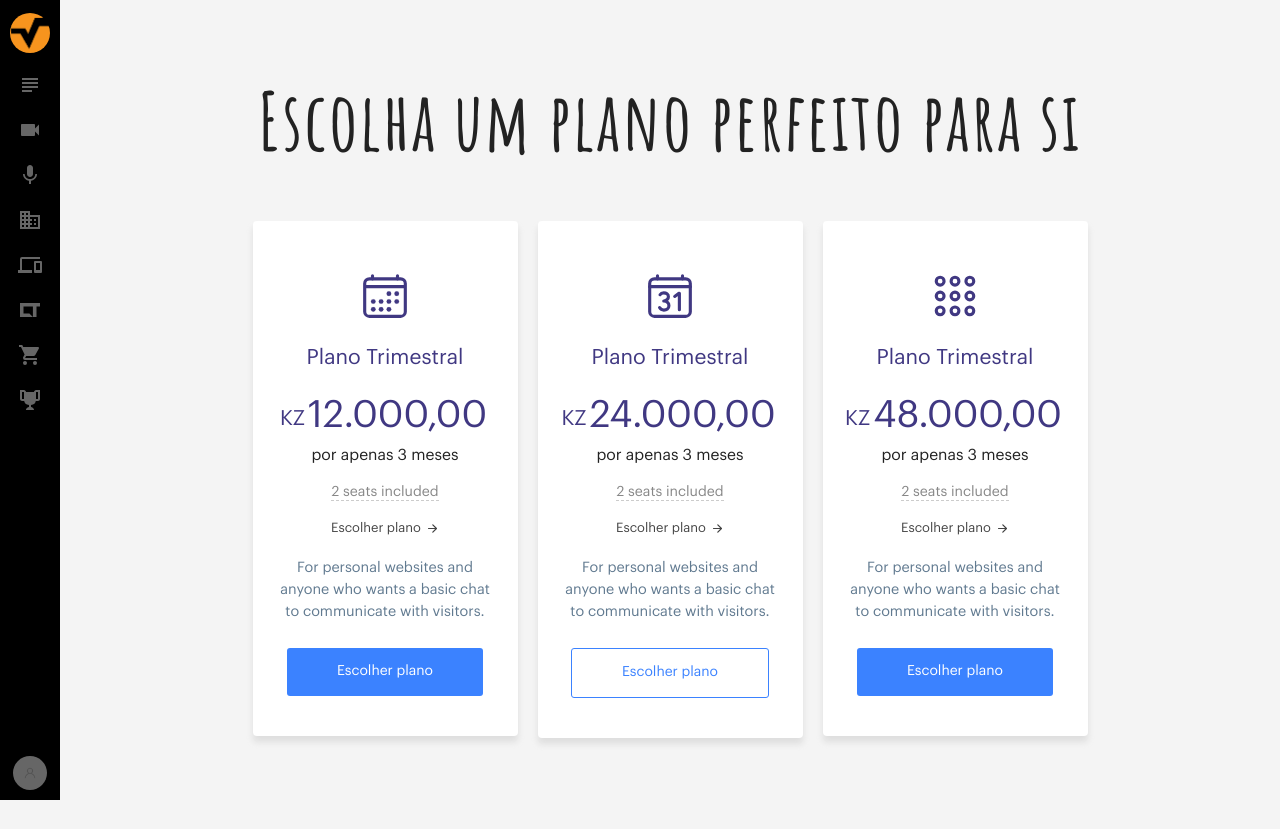
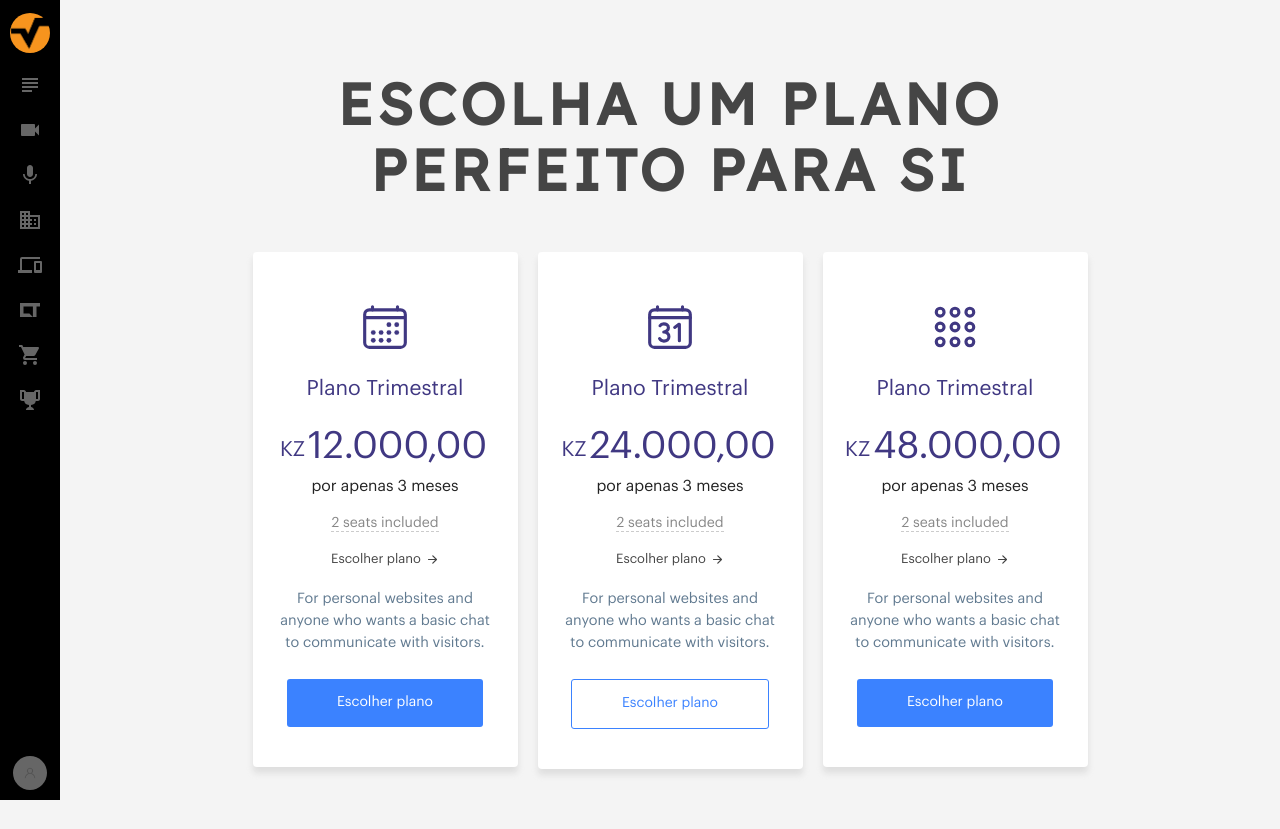
Before and after one commit to JudsonArtur/menu-valor-economico-3, a PHP site: page /plans-subscription.html in a window 1280 px wide. Before the commit the page ends 800 px from the top, so only its background shows below. Run offline with PHP 8.4, Linux system fonts and the light colour scheme; some web fonts are replaced.

Commit message:
mudança letra no topo

```diff
--- a/css/style.css
+++ b/css/style.css
@@ -675,16 +675,19 @@ button {
 }
 
 .plan-title-section {
-    margin: 20px 0;
+    margin: 20px auto;
+    line-height: 66px;
+    width: 65%;
     text-align: center;
 }
 .plan-title-section h2{
-    font-family: 'Amatic SC', cursive !important;
-    font-size: 5rem;
-    font-weight: 700;
-    letter-spacing: 2px;
-    color: #222;
+    font-size: 3.6rem;
+    font-weight: 900;
+    letter-spacing: 4px;
+    text-transform: uppercase;
+    color: #454545;
 }
+
 .plan-item *{
     font-family: 'Graphik', sans-serif !important;
 }
@@ -702,8 +705,6 @@ button {
     padding-bottom: 30px;
     margin-bottom: 20px;
 }
-
-
 .plan-item>* {
     padding-left: 20px;
     padding-right: 20px;
--- a/index.html
+++ b/index.html
@@ -9,6 +9,10 @@
         <link rel="preconnect" href="https://fonts.gstatic.com" crossorigin>
         <link href="https://fonts.googleapis.com/css2?family=Lexend:wght@100;200;300;400&display=swap" rel="stylesheet">
         <link rel="stylesheet" href="css/boot.css">
+        <link rel="preconnect" href="https://fonts.googleapis.com">
+        <link rel="preconnect" href="https://fonts.gstatic.com" crossorigin>
+        <link href="https://fonts.cdnfonts.com/css/chicle" rel="stylesheet">
+        <link href="https://fonts.cdnfonts.com/css/graphik" rel="stylesheet">
         <link rel="stylesheet" href="css/style.css">
     </head>
 <body>
--- a/plans-subscription.html
+++ b/plans-subscription.html
@@ -11,8 +11,7 @@
     <link rel="stylesheet" href="css/boot.css">
     <link rel="preconnect" href="https://fonts.googleapis.com">
     <link rel="preconnect" href="https://fonts.gstatic.com" crossorigin>
-    <link href="https://fonts.googleapis.com/css2?family=Amatic+SC:wght@700&display=swap" rel="stylesheet">
-
+    <link href="https://fonts.cdnfonts.com/css/chicle" rel="stylesheet">
     <link href="https://fonts.cdnfonts.com/css/graphik" rel="stylesheet">
     <link rel="stylesheet" href="css/style.css">
 </head>
@@ -89,7 +88,7 @@
     <div  class="dashboard-content">
        <div class="dashbord-container">
                 <div class="box1 plan-title-section">
-                       <h2>Escolha um plano perfeito para si</h2>
+                       <h2>Escolha um plano <span >perfeito</span>  para si</h2>
                 </div>
            <div class="row ds-flex-center">
                  <div class="box4">
```
Lines whose indentation alone changed are shown as unchanged.
